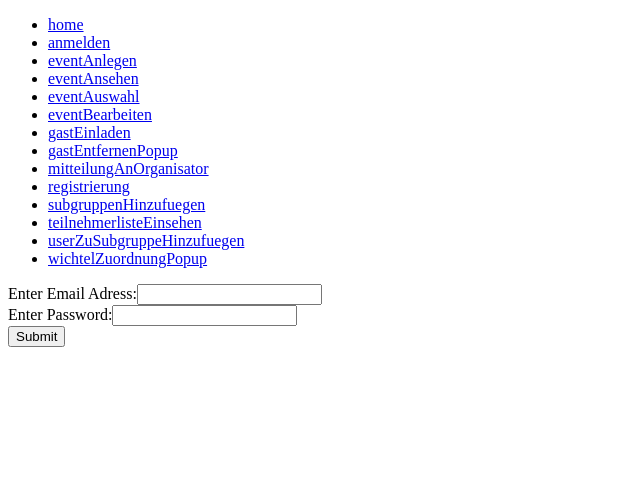
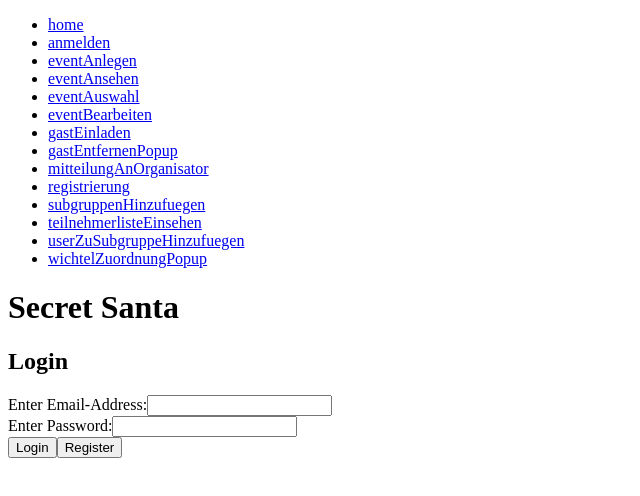
Before and after one commit to pgs3238/WichtelApp2, a React (Create React App) app in the folder src/main/frontend/: page /anmelden in a window 1280 px wide. Shown: the top 496 px of the page, without its empty margins (0-640 px from the left). Built offline with nearby package versions, Linux system fonts and the light colour scheme.

Commit message:
Anmelden Face vorläufig fertig. Buttons eingerichtet. Fehlt huebsch machen...

```diff
--- a/src/main/frontend/package.json
+++ b/src/main/frontend/package.json
@@ -6,6 +6,7 @@
     "@testing-library/jest-dom": "^5.16.5",
     "@testing-library/react": "^13.4.0",
     "@testing-library/user-event": "^13.5.0",
+    "prop-types": "^15.8.1",
     "react": "^18.2.0",
     "react-dom": "^18.2.0",
     "react-router-dom": "^6.5.0",
--- a/src/main/frontend/src/index.js
+++ b/src/main/frontend/src/index.js
@@ -26,6 +26,7 @@ import TeilnehmerListeEinsehen from "./pages/TeilnehmerListeEinsehen";
 import UserZuSubgruppeHinzufuegen from "./pages/UserZuSubgruppeHinzufuegen";
 import WichtelzuordnungPopup from "./pages/WichtelzuordnungPopup";
 import Anmelden from "./pages/Anmelden";
+import * as PropTypes from "prop-types";
 
 //alter code - darunter neuer code
 /*function Welcome(props) {
@@ -44,7 +45,7 @@ const root = ReactDOM.createRoot(document.getElementById('root'));
 
 root.render(
   <React.StrictMode>
-    <Apps />
+      <Apps />
   </React.StrictMode>
 );
 
@@ -82,6 +83,7 @@ export default function Apps() {
 }
 
 
+
 // Problem - ähnliche (alte Anweisung) wie Zeile 40-45. Zeile muss abgeändert werden zum Format von 40-45 um fehler zu beheben.
 // ReactDOM.render(<Apps />, document.getElementById("root"));
 
--- a/src/main/frontend/src/pages/Anmelden.jsx
+++ b/src/main/frontend/src/pages/Anmelden.jsx
@@ -1,5 +1,6 @@
 
 import React, {useState} from 'react';
+import * as PropTypes from "prop-types";
 /*import ReactDOM from "react-dom/client";*/
 
 
@@ -17,16 +18,12 @@ function Layout() {
         alert(inputs);
     }
 
+    return (
 
-
-
-
-    /*return (
-        <h1>Anmeldeseite</h1>
-    );*/
-    return (
         <form onSubmit={handleSubmit}>
-            <label>Enter Email Adress:
+            <h1>Secret Santa</h1>
+            <h2>Login</h2>
+            <label>Enter Email-Address:
                 <input
                     type="text"
                     name="email"
@@ -44,8 +41,10 @@ function Layout() {
                 />
             </label>
             <br/>
-            <input type="submit" />
+            <input type="submit" id="anmelden" value="Login"/>
+            <input type="submit" id="adduser" value="Register"/>
         </form>
+
     )
 
 
```
Also changed, not shown: 1 other file (tests, documents, lock files or other folders).
